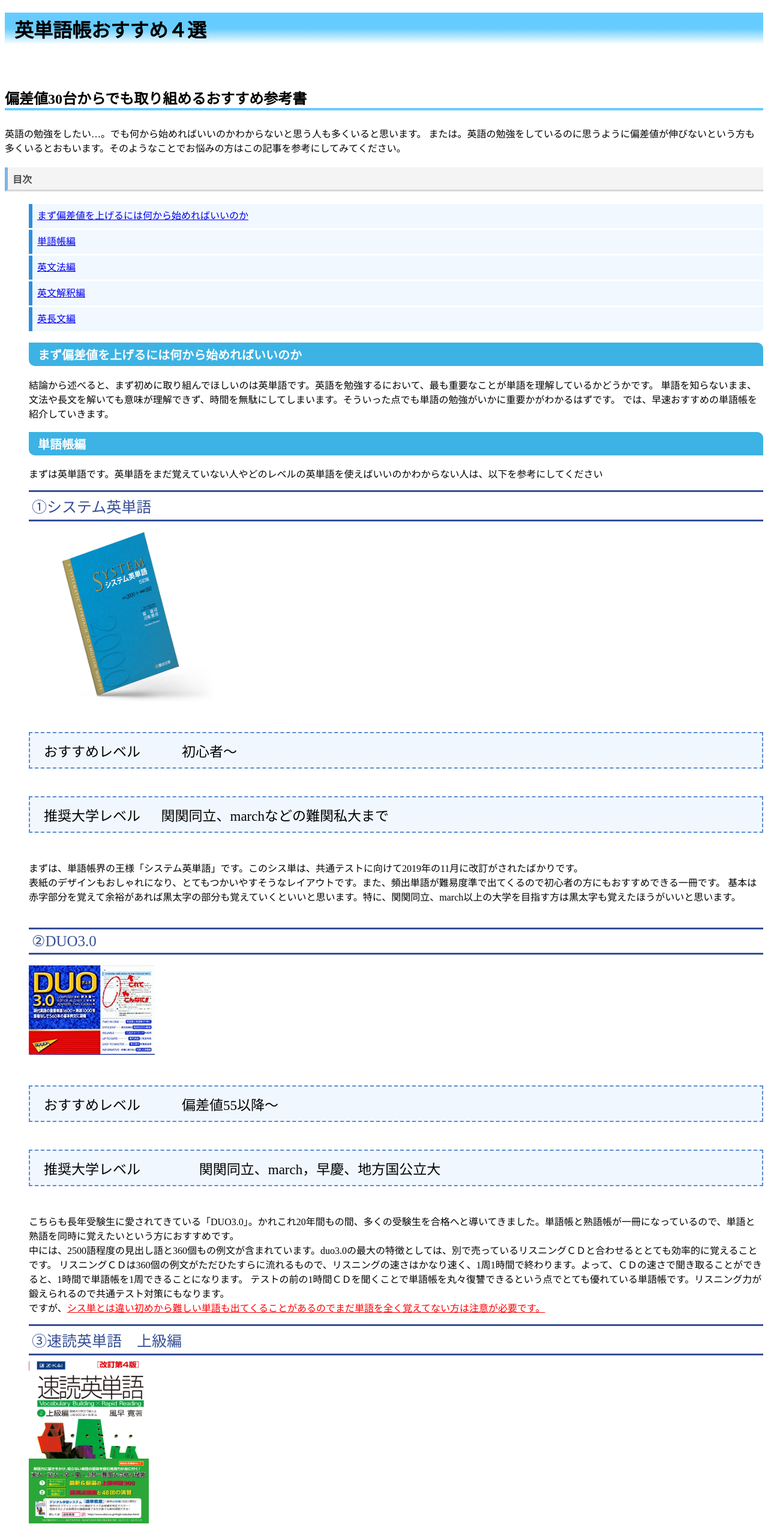
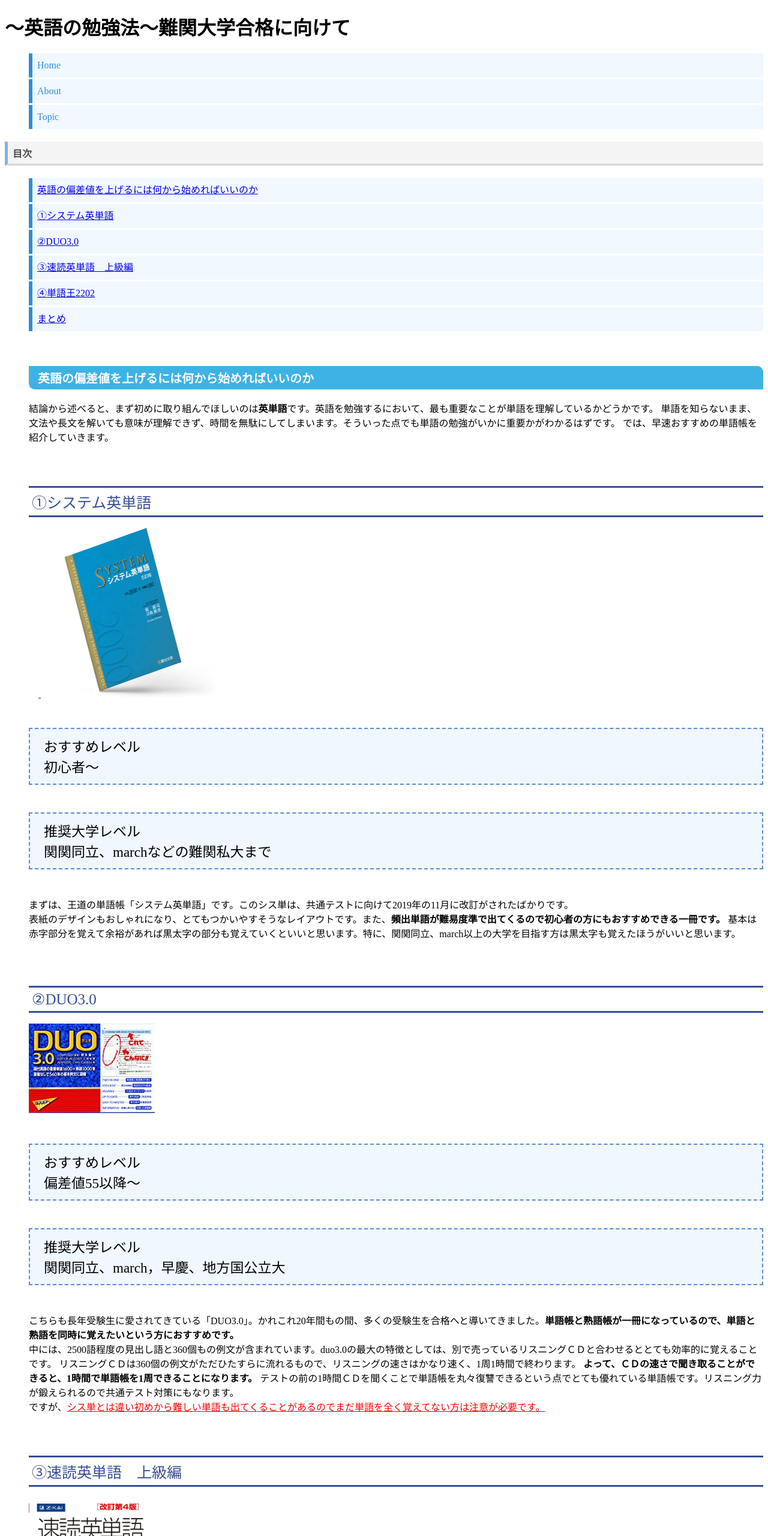
Before and after one commit to sankousyo/-, a plain HTML site: page index.html in a window 1280 px wide. Shown: the top 2560 px of the page at 60% size. Drawn offline with Linux system fonts and the light colour scheme.

Commit message:
Update index.html

```diff
--- a/index.html
+++ b/index.html
@@ -6,68 +6,104 @@
     <title>英単語帳おすすめ４選</title>
   </head>
   <body>
+    <!-- header -->
    <header>
-    <h1 class="title">英単語帳おすすめ４選</h1>
-　　<h2 class="title2">偏差値30台からでも取り組めるおすすめ参考書</h2>
+   	<h1 class="headline">
+       <a>～英語の勉強法～難関大学合格に向けて</a>
+     </h1>
+     <ul class="nav-list">
+       <li class="nav-list-item">
+         <a>Home</a>
+       </li>
+       <li class="nav-list-item">About</li>
+       <li class="nav-list-item">Topic</li>
+     </ul>
+   </header>
 
-           <p>英語の勉強をしたい…。でも何から始めればいいのかわからないと思う人も多くいると思います。
-             または。英語の勉強をしているのに思うように偏差値が伸びないという方も多くいるとおもいます。そのようなことでお悩みの方はこの記事を参考にしてみてください。</p>
-</header>
+    <div class="main"><h4 class="mokuji">目次</h4>
+    <ol>
+        <li class="mokujili"><a href="#a1">英語の偏差値を上げるには何から始めればいいのか</a></li>
+        <li class="mokujili"><a href="#a2">①システム英単語</a></li>
+        <li class="mokujili"><a href="#a3">②DUO3.0</a></li>
+        <li class="mokujili"><a href="#a4">③速読英単語　上級編</a></li>
+        <li class="mokujili"><a href="#a5">④単語王2202</a></li>
+        <li class="mokujili"><a href="#a6">まとめ</a></li>
+<br>
+<br>
 
-    <h4 class="mokuji">目次</h4>
-    <ol>
-           <li><a href="#a1">まず偏差値を上げるには何から始めればいいのか</a></li>
-           <li><a href="#a2">単語帳編</a></li>
-           <li><a href="#a3">英文法編<a></li>
-           <li><a href="#a4">英文解釈編</a></li>
-           <li><a href="#a5">英長文編</a></li>
-
-
-<h3 id="a1"><div class="subtitle">まず偏差値を上げるには何から始めればいいのか</div></h3>
-<p>結論から述べると、まず初めに取り組んでほしいのは英単語です。英語を勉強するにおいて、最も重要なことが単語を理解しているかどうかです。
+<h3 id="a1"><div class="subtitle">英語の偏差値を上げるには何から始めればいいのか</div></h3>
+<p class="setumei">結論から述べると、まず初めに取り組んでほしいのは<strong>英単語</strong>です。英語を勉強するにおいて、最も重要なことが単語を理解しているかどうかです。
 単語を知らないまま、文法や長文を解いても意味が理解できず、時間を無駄にしてしまいます。そういった点でも単語の勉強がいかに重要かがわかるはずです。<dr>
 では、早速おすすめの単語帳を紹介していきます。</p>
+<br>
+<br>
+<br>
+   <div class="eitangomei" id="a2">①システム英単語</div>
+ 　<a href="https://www.amazon.co.jp/%E3%82%B7%E3%82%B9%E3%83%86%E3%83%A0%E8%8B%B1%E5%8D%98%E8%AA%9E-5%E8%A8%82%E7%89%88-%E9%9C%9C-%E5%BA%B7%E5%8F%B8/dp/4796111379/ref=pd_rhf_dp_p_img_2?_encoding=UTF8&psc=1&refRID=PMP1E4ZRYX8GVJTZSNKR">
+   <img src="systan.png" width="300px" height="300px"></a>
+ 　<p><div class="hensachi"><span class="box-title">おすすめレベル</span><p>初心者～</p></div>
+   <div class="hensachi"><span class="box-title">推奨大学レベル</span><p>関関同立、marchなどの難関私大まで</p></div>
+ <div class="setumei"> まずは、王道の単語帳「システム英単語」です。このシス単は、共通テストに向けて2019年の11月に改訂がされたばかりです。<br>
+ 表紙のデザインもおしゃれになり、とてもつかいやすそうなレイアウトです。また、<strong>頻出単語が難易度準で出てくるので初心者の方にもおすすめできる一冊です。</strong><dr>
+ 基本は赤字部分を覚えて余裕があれば黒太字の部分も覚えていくといいと思います。<span class="下線">特に、関関同立、march以上の大学を目指す方は黒太字も覚えたほうがいいと思います。</span></p></div>
 
-
-<h3 id="a2"><div class="subtitle">単語帳編</div></h3>
-   <div><p>まずは英単語です。英単語をまだ覚えていない人やどのレベルの英単語を使えばいいのかわからない人は、以下を参考にしてください</p></div>
-
-   <div class="eitangomei">①システム英単語</div>
- 　<img src="systan.png" width="300px" height="300px">
- 　<p><div class="hensachi"><span>おすすめレベル　　　初心者～</span></div>
-   <div class="hensachi">    推奨大学レベル   　   関関同立、marchなどの難関私大まで</div>
- <div class="setumei">まずは、単語帳界の王様「システム英単語」です。このシス単は、共通テストに向けて2019年の11月に改訂がされたばかりです。<br>
- 表紙のデザインもおしゃれになり、とてもつかいやすそうなレイアウトです。また、頻出単語が難易度準で出てくるので初心者の方にもおすすめできる一冊です。<dr>
- 基本は赤字部分を覚えて余裕があれば黒太字の部分も覚えていくといいと思います。特に、関関同立、march以上の大学を目指す方は黒太字も覚えたほうがいいと思います。</p></div>
-
-
-<div class="eitangomei">②DUO3.0</div>
+<br><br><br>
+<div class="eitangomei" id="a3">②DUO3.0</div>
   <br>
-  <img src="duo3.0.jpg">
-  <div class="hensachi">おすすめレベル　　　偏差値55以降～</div>
-  <div class="hensachi">推奨大学レベル　　　　   関関同立、march，早慶、地方国公立大</div>
-  <p> こちらも長年受験生に愛されてきている「DUO3.0」。かれこれ20年間もの間、多くの受験生を合格へと導いてきました。単語帳と熟語帳が一冊になっているので、単語と熟語を同時に覚えたいという方におすすめです。<br>
+  <a href="https://www.amazon.co.jp/DUO-3-0-%E9%88%B4%E6%9C%A8-%E9%99%BD%E4%B8%80/dp/4900790052/ref=tmm_pap_swatch_0?_encoding=UTF8&qid=&sr=">
+    <img src="duo3.0.jpg"></a>
+  <div class="hensachi"><span class="box-title">おすすめレベル</span><p>偏差値55以降～</p></div>
+  <div class="hensachi"><span class="box-title">推奨大学レベル</span><p>関関同立、march，早慶、地方国公立大</p></div>
+  <p class="setumei"> こちらも長年受験生に愛されてきている「DUO3.0」。かれこれ20年間もの間、多くの受験生を合格へと導いてきました。<strong>単語帳と熟語帳が一冊になっているので、単語と熟語を同時に覚えたいという方におすすめです。</strong><br>
     中には、2500語程度の見出し語と360個もの例文が含まれています。duo3.0の最大の特徴としては、別で売っているリスニングＣＤと合わせるととても効率的に覚えることです。
-    リスニングＣＤは360個の例文がただひたすらに流れるもので、リスニングの速さはかなり速く、1周1時間で終わります。よって、ＣＤの速さで聞き取ることができると、1時間で単語帳を1周できることになります。
+    リスニングＣＤは360個の例文がただひたすらに流れるもので、リスニングの速さはかなり速く、1周1時間で終わります。
+    <strong>よって、ＣＤの速さで聞き取ることができると、1時間で単語帳を1周できることになります。</strong>
     テストの前の1時間ＣＤを聞くことで単語帳を丸々復讐できるという点でとても優れている単語帳です。リスニング力が鍛えられるので共通テスト対策にもなります。<br>
     ですが、<span class="tyuui">シス単とは違い初めから難しい単語も出てくることがあるのでまだ単語を全く覚えてない方は注意が必要です。</span></p>
+<br>
+<br>
+<br>
 
-    <div class="eitangomei">③速読英単語　上級編</div>
-<img src="sokutan.jpg" width="200px"height="280px">
-    <div class="hensachi">おすすめレベル　　　偏差値60以降～</div>
-    <div class="hensachi">推奨大学レベル　　　関関同立、march、早慶、全ての国公立大学</div>
-  　<p>この「速読英単語」の特徴としては長文の中に覚えるべき単語が入り混じっているので長文の勉強もしながら単語の勉強もできる一冊です。<br>
-    含まれている単語は難しいものが多く、この本を取り組む前に一冊の単語帳を完成させてから使うことをお勧めします。<br>
+    <div class="eitangomei" id="a4">③速読英単語　上級編</div><br>
+<a href="https://www.amazon.co.jp/%E9%80%9F%E8%AA%AD%E8%8B%B1%E5%8D%98%E8%AA%9E2%E4%B8%8A%E7%B4%9A%E7%B7%A8-%E6%94%B9%E8%A8%82%E7%AC%AC4%E7%89%88-%E9%A2%A8%E6%97%A9%E5%AF%9B/dp/4865310347/ref=pd_bxgy_img_2/357-7882542-8034631?_encoding=UTF8&pd_rd_i=4865310347&pd_rd_r=d2460a77-8f20-41c0-9c57-12393406fe00&pd_rd_w=3Fnj3&pd_rd_wg=wOszS&pf_rd_p=63d0fe32-ccc0-4f51-a060-39d142be22ea&pf_rd_r=C068NFXNA6CPH6WTGK21&psc=1&refRID=C068NFXNA6CPH6WTGK21">
+  <img src="sokutan.jpg" width="200px"height="280px"></a>
+    <div class="hensachi"><span class="box-title">おすすめレベル偏差値</span><p>60以降～</p></div>
+    <div class="hensachi"><span class="box-title">推奨大学レベル</span><p>関関同立、march、早慶、全ての国公立大学</p></div>
+  　<p class="setumei">この「速読英単語」の特徴としては長文の中に覚えるべき単語が入り混じっているので<strong>長文の勉強もしながら単語の勉強もできる一冊です。</strong><br>
+    含まれている単語は難しいものが多いので、<span class="下線">この本を取り組む前に一冊の単語帳を完成させてから使うことをお勧めします。</span><br>
     上に紹介した「duo3.0」と同様にリスニングCDが別で売っているので、ぜひそれも併せて使用してほしいところです。<br>
-    この参考書が完璧になると受験で必要な単語はほとんどマスターしたといえるでしょう。</p>
-
-　　<div class="eitangomei">④単語王2202</div>
-　　<img src="tangoou.jpg"width="200px"height="280px">
-　　<div class="hensachi">おすすめレベル　　　偏差値60以降～</div>
-  <div class="hensachi">推奨大学レベル　　　早慶、旧帝大などの最難関大学</div>
-<p></p>
-
+  <strong>この参考書が完璧になると受験で必要な単語はほとんどマスターしたといえるでしょう。</strong></p>
+<br>
+<br>
+<br>
+　　<div class="eitangomei" id="a5">④単語王2202</div><br>
+　　<a href="https://www.amazon.co.jp/dp/490163500X?tag=takezokaider-22&linkCode=ogi&th=1&psc=1">
+   <img src="tangoou.jpg"width="200px"height="280px"></a>
+　　<div class="hensachi"><span class="box-title">おすすめレベル</span><p>偏差値60以降～</div></p>
+  <div class="hensachi"><span class="box-title">推奨大学レベル</span><p>早慶、旧帝大などの最難関大学</p></div>
+<p class="setumei">続いては「単語王2002」です。見出し語の数は、2002語です。この本の特徴は、<strong>1つの単語に対して複数もの意味が掲載されています。
+  これは、難関大学によく出題される多義語の意味を問う問題に対しての対策ができるということを意味します。</strong>またほかにも、反意語、同意語、類義語なども掲載されているので、
+　1つの単語からたくさんの単語を派生しながら覚えることができると思われます。<span class="下線">覚えることが多いので、あまり初心者には向いておらず、一般に中堅私立大学を受ける人にとっては
+　オーバーワークになると思われるので、自分の志望している大学の難易度と相談しながら使用してほしいと思います。</span>
+　<strong>ただ、この本を完璧にすると、単語について困ることは完全になくなるといえるでしょう。</strong></p>
+<br>
+<br>
+<br>
+<h3 id="a6"><div class="subtitle">まとめ</div></h3>
+<p>ここに紹介した以外の単語帳もたくさんありますが、迷ったら今回紹介した単語帳を使ってみてはどうでしょうか。</p></div>
+<br>
+<br>
+<br>
+  <!-- footer -->
+    <footer>
+  　　<ul class="footer-menu">
+       <li>home ｜</li>
+       <li>about ｜</li>
+       <li>service ｜</li>
+       <li>Contact Us</li>
+      </ul>
+      <p>© All rights reserved by webcampnavi.</p>
+    </footer>
 
   </body>
 </html>
-<p></p>
```
